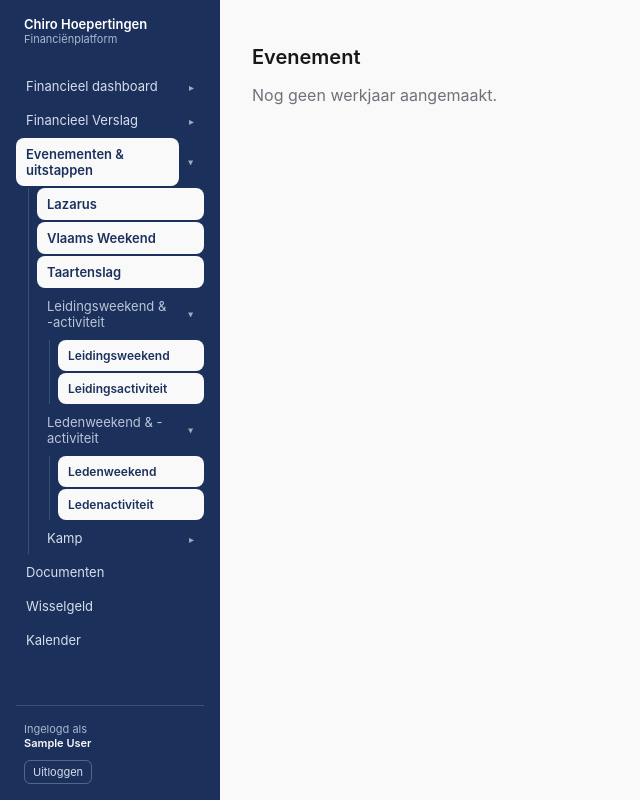
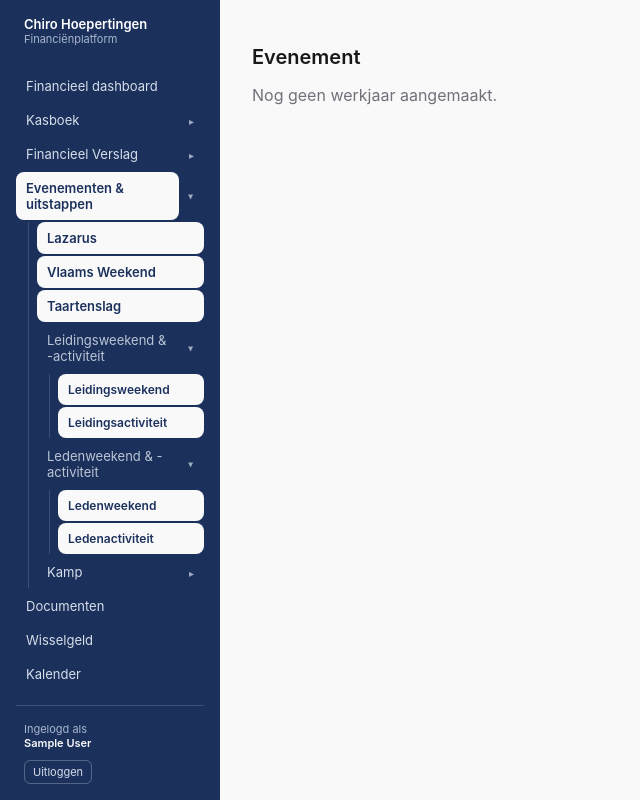
Before and after one commit to lizeduchamps-cmd/chiro-platform, a Next.js app: page /evenementen/ga in a window 1280 px wide. Shown: the whole page, without its empty margins (0-640 px from the left). Built offline with nearby package versions, Linux system fonts and the light colour scheme; no server answers; sample sign-in values are in the browser's storage.

Commit message:
Kasboek als eigen top-level navitem, los van Financieel dashboard
Financieel dashboard is een overzicht van alles, niet enkel het kasboek —
hoort dus niet als ouder van Kasboek in de zijbalk. Kasboek staat nu apart,
met CSV Upload als kind.

Co-Authored-By: Claude Sonnet 5 <noreply@anthropic.com>

```diff
--- a/components/Layout.js
+++ b/components/Layout.js
@@ -74,12 +74,12 @@ export default function Layout({ session, children }) {
   useEffect(() => setMobielOpen(false), [pathname]);
 
   const groups = [
+    { key: "dashboard", href: "/", label: "Financieel dashboard", children: [] },
     {
-      key: "dashboard",
-      href: "/",
-      label: "Financieel dashboard",
+      key: "kasboek",
+      href: "/kasboek",
+      label: "Kasboek",
       children: [
-        { key: "kasboek", href: "/kasboek", label: "Kasboek" },
         { key: "csv", href: "/kasboek/upload", label: "CSV Upload" },
       ],
     },
```
